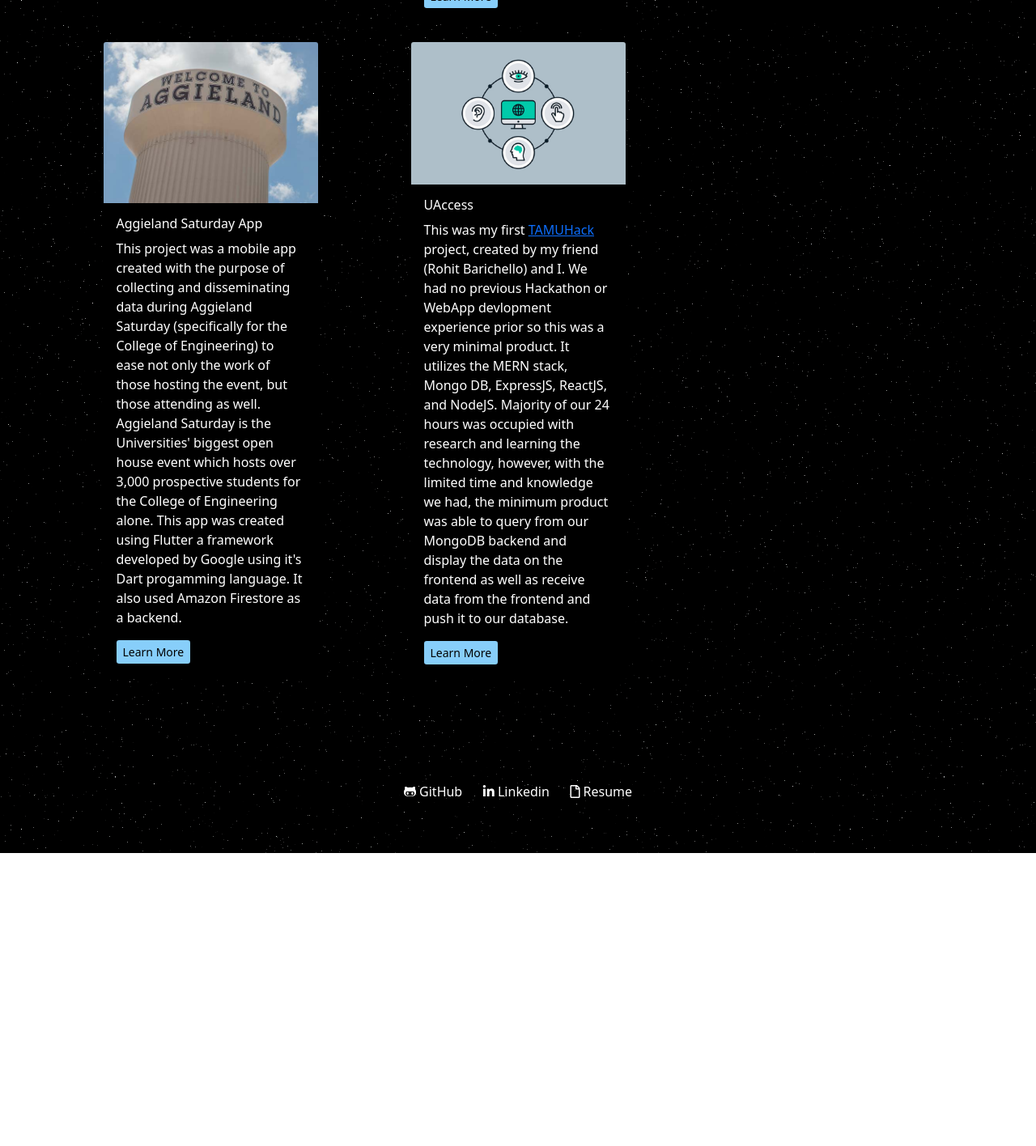
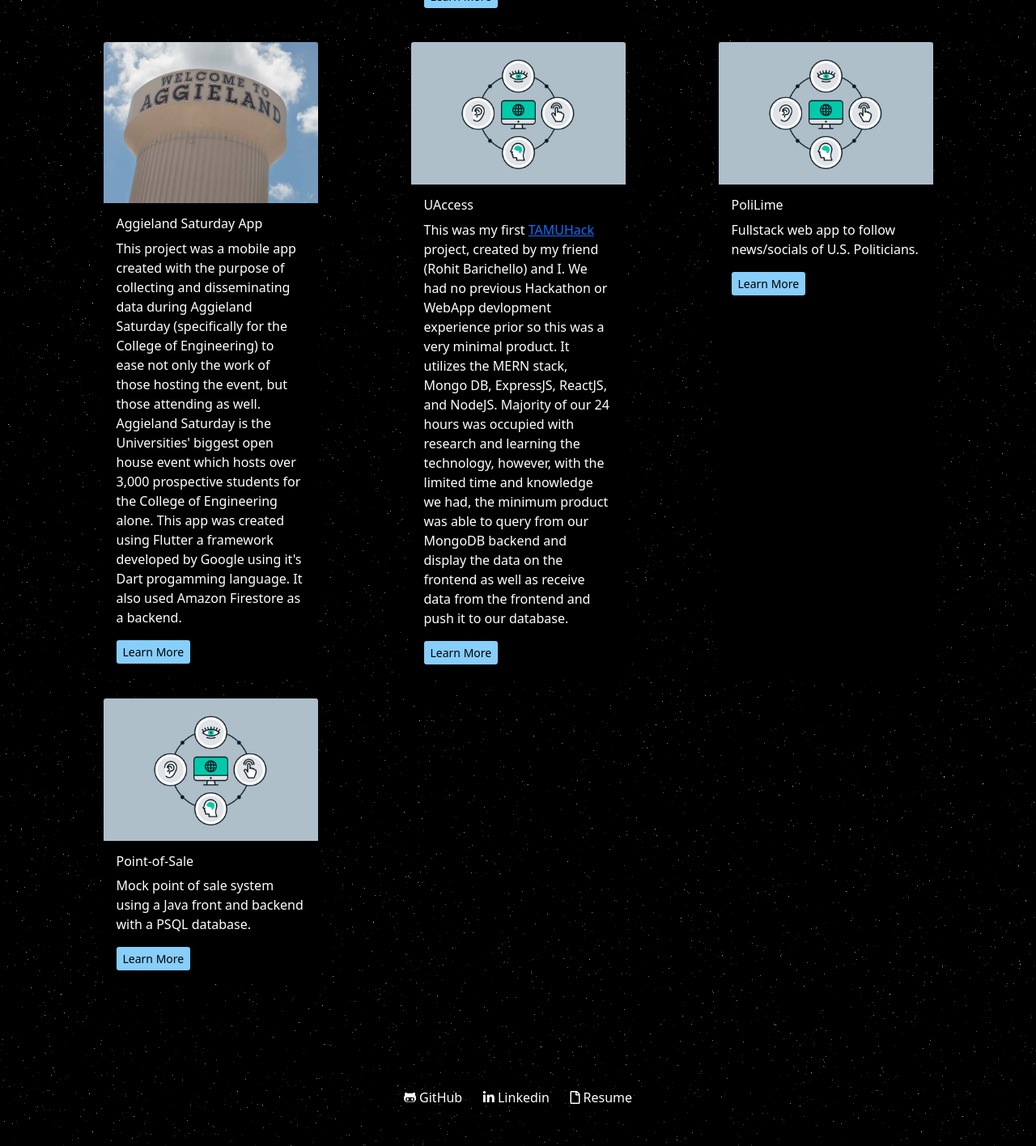
Before and after one commit to christophertran/christophertran.github.io, a plain HTML site: page portfolio.html in a window 1280 px wide. Shown: the part 752-2168 px from the top of the page at 81% size. Before the commit the page ends 1806 px from the top, so only its background shows below. Drawn offline with nearby package versions, Linux system fonts and the light colour scheme.

Commit message:
Added PoliLime project and Point-of-Sale project to portfolio page

```diff
--- a/portfolio.html
+++ b/portfolio.html
@@ -136,6 +136,30 @@
             </div>
           </div>
         </div>
+        <div class="col">
+          <div class="portfolio-card card h-100 w-75">
+            <img src="assets/img/portfolio/portfolio-5.jpg" class="card-img-top" alt="...">
+            <div class="card-body">
+              <h6 class="card-title">PoliLime</h6>
+              <p class="card-text">Fullstack web app to follow news/socials of U.S. Politicians.</p>
+              <a class="portfolio-page-more-btn btn btn-primary btn-sm"
+                href="https://github.com/christophertran/CSCE-315-Project-3" target="_blank" rel="noopener noreferrer">Learn
+                More</a>
+            </div>
+          </div>
+        </div>
+        <div class="col">
+          <div class="portfolio-card card h-100 w-75">
+            <img src="assets/img/portfolio/portfolio-5.jpg" class="card-img-top" alt="...">
+            <div class="card-body">
+              <h6 class="card-title">Point-of-Sale</h6>
+              <p class="card-text">Mock point of sale system using a Java front and backend with a PSQL database.</p>
+              <a class="portfolio-page-more-btn btn btn-primary btn-sm"
+                href="https://github.com/christophertran/CSCE-315-Project-2" target="_blank" rel="noopener noreferrer">Learn
+                More</a>
+            </div>
+          </div>
+        </div>
       </div>
     </div>
   </section><!-- End Portfolio Section -->
```
